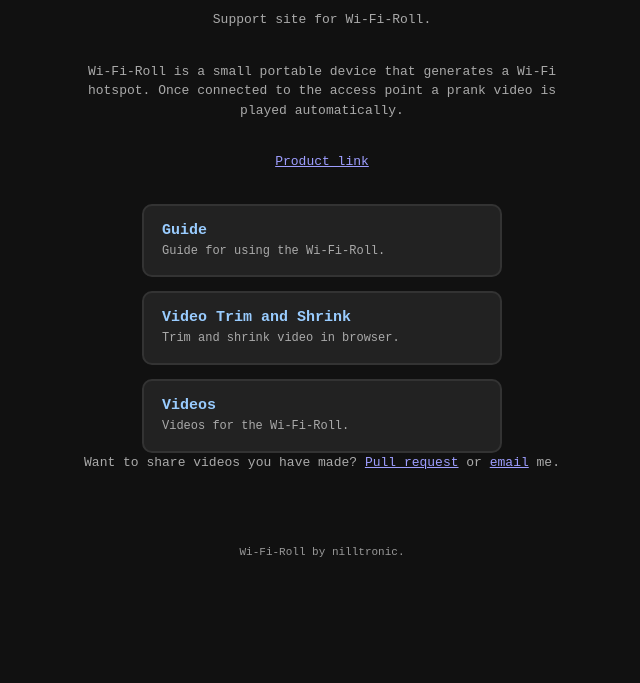
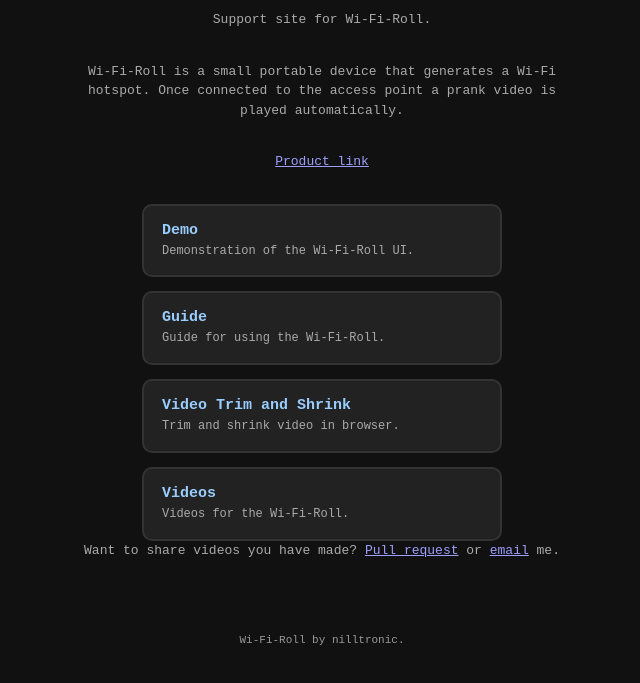
Before and after one commit to nilltronic/Wi-Fi-Roll, a plain HTML site: page index.html in a window 1280 px wide. Shown: the part 111-794 px from the top of the page, without its empty margins (318-958 px from the left). Drawn offline with Linux system fonts and the light colour scheme.

Commit message:
Update index.html

```diff
--- a/index.html
+++ b/index.html
@@ -86,6 +86,12 @@ footer {
 <p class="sub">Wi-Fi-Roll is a small portable device that generates a Wi-Fi hotspot. Once connected to the access point a prank video is played automatically.</p>
 <p class="sub"><a href="https://www.tindie.com/products/44550/">Product link</a></p>
 <div class="menu">
+
+  <a href="demo.html">
+    <div class="label">Demo</div>
+    <div class="desc">Demonstration of the Wi-Fi-Roll UI.</div>
+  </a>
+
   <a href="guide.html">
     <div class="label">Guide</div>
     <div class="desc">Guide for using the Wi-Fi-Roll.</div>
```
